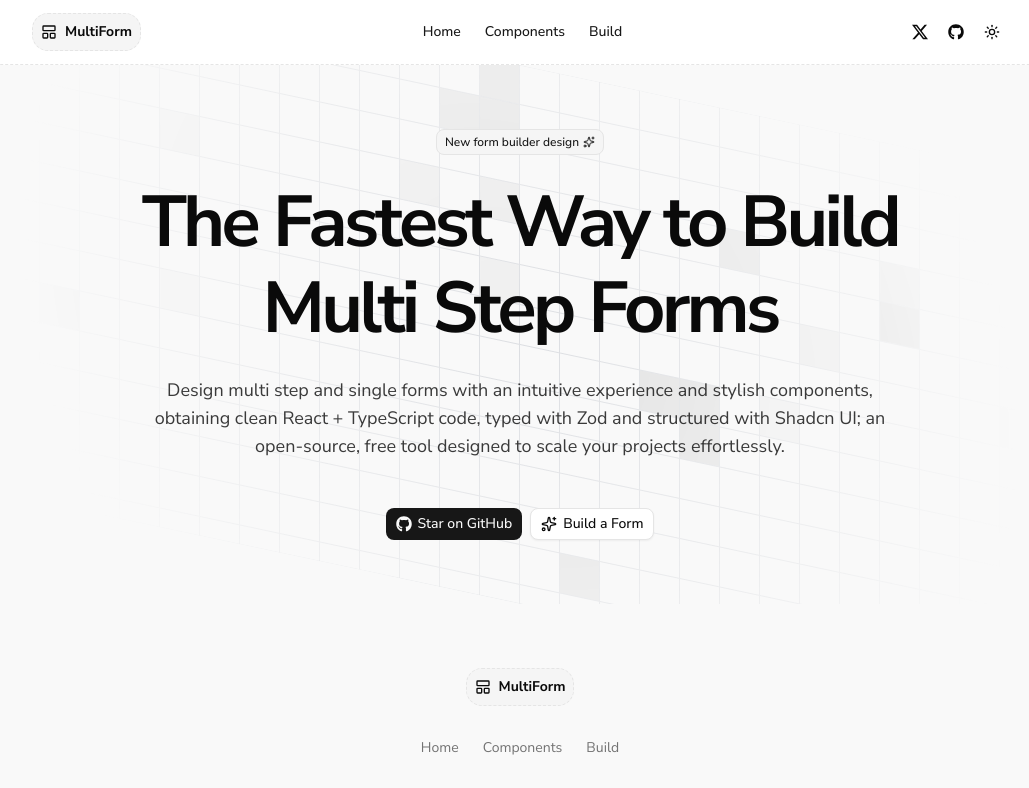
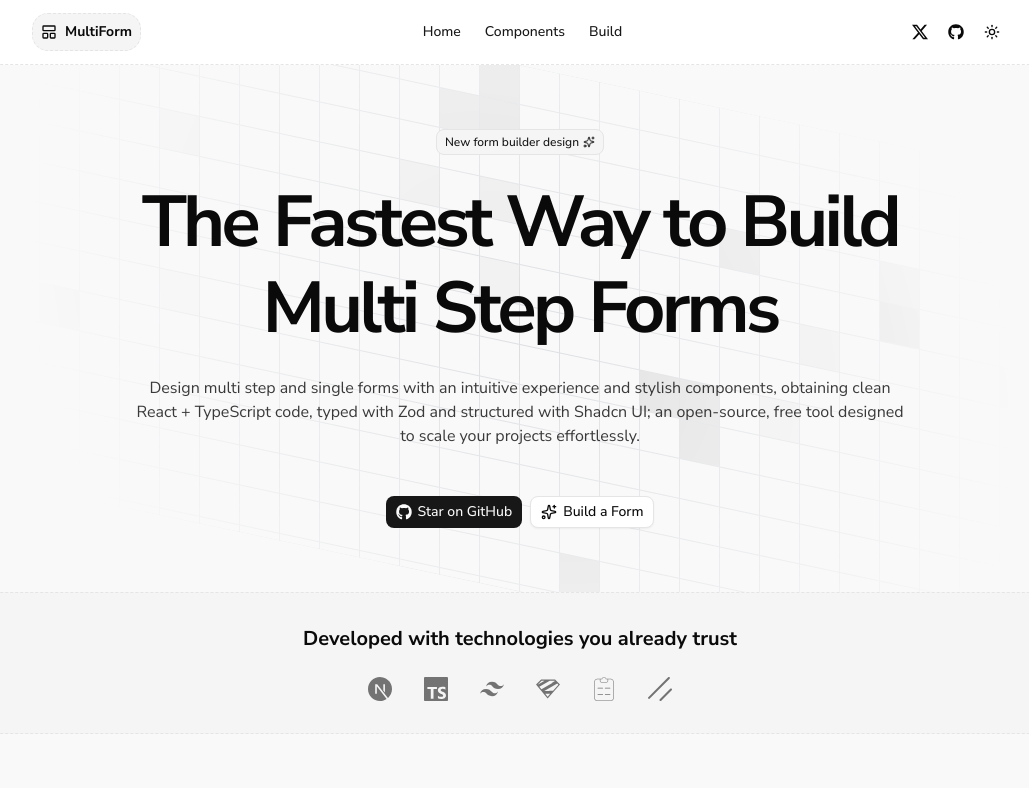
Before and after one commit to Remy349/shadcn-ui-multi-form, a Next.js app: page / in a window 1280 px wide. Shown: the top 788 px of the page, without its empty margins (120-1149 px from the left). Built offline with nearby package versions, Linux system fonts and the light colour scheme.

Commit message:
feat: New tech stack section ui

```diff
--- a/app/(landing)/_components/home/hero.tsx
+++ b/app/(landing)/_components/home/hero.tsx
@@ -26,7 +26,7 @@ export const Hero = () => {
         <h1 className="mt-6 text-4xl sm:text-5xl md:text-6xl lg:text-7xl md:leading-[1.2] font-bold tracking-tighter">
           The Fastest Way to Build Multi Step Forms
         </h1>
-        <p className="mt-6 md:text-lg text-foreground/80">
+        <p className="mt-6 text-base text-foreground/80">
           Design multi step and single forms with an intuitive experience and
           stylish components, obtaining clean React + TypeScript code, typed
           with Zod and structured with Shadcn UI; an open-source, free tool
--- /dev/null
+++ b/app/(landing)/_components/home/tech-stack.tsx
@@ -0,0 +1,28 @@
+import {
+  SiShadcnui,
+  SiNextdotjs,
+  SiTypescript,
+  SiTailwindcss,
+  SiZod,
+  SiReacthookform,
+} from "react-icons/si";
+
+export const TechStack = () => {
+  return (
+    <section className="bg-muted border-t border-b border-dashed py-[2rem]">
+      <div className="px-6 max-w-5xl mx-auto flex items-center justify-center flex-col space-y-6">
+        <h2 className="font-bold text-lg md:text-xl text-center">
+          Developed with technologies you already trust
+        </h2>
+        <div className="flex items-center space-x-8 text-muted-foreground">
+          <SiNextdotjs className="size-6" />
+          <SiTypescript className="size-6" />
+          <SiTailwindcss className="size-6" />
+          <SiZod className="size-6" />
+          <SiReacthookform className="size-6" />
+          <SiShadcnui className="size-6" />
+        </div>
+      </div>
+    </section>
+  );
+};
--- a/app/(landing)/page.tsx
+++ b/app/(landing)/page.tsx
@@ -1,9 +1,11 @@
 import { Hero } from "./_components/home/hero";
+import { TechStack } from "./_components/home/tech-stack";
 
 export default function Home() {
   return (
     <>
       <Hero />
+      <TechStack />
     </>
   );
 }
```
